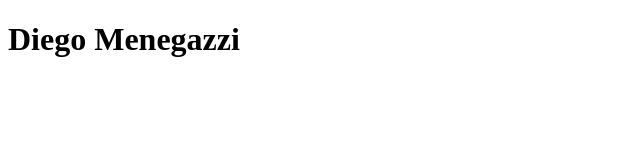
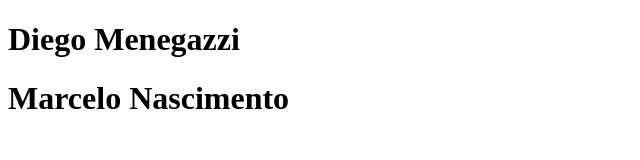
Before and after one commit to omenegazzi/diego-e-marcelo, a plain HTML site: page index.html in a window 1280 px wide. Shown: the whole page, without its empty margins (0-640 px from the left). Drawn offline with Linux system fonts and the light colour scheme.

Commit message:
Marcelo Nascimento

```diff
--- a/index.html
+++ b/index.html
@@ -3,5 +3,6 @@
     <title>Site Diego e Marcelo</title>
     <body>
         <h1>Diego Menegazzi</h1>
+        <h1>Marcelo Nascimento</h1>
     </body>
 </head>
```
